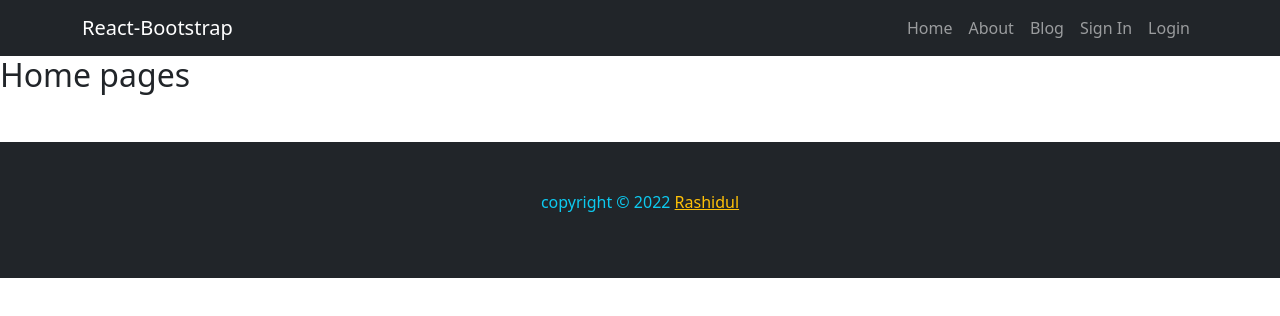
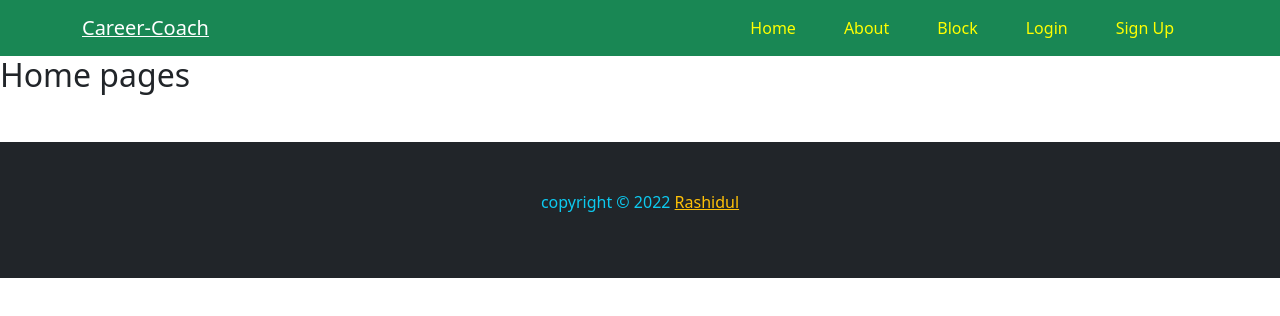
Before and after one commit to rashidul191/career-coach, a React (Create React App) app: page / in a window 1280 px wide. Shown: the top 316 px of the page. Built offline with nearby package versions, Linux system fonts and the light colour scheme; the HTML template or start-up script is replaced by a standard one.

Commit message:
firebase confige and .env.local file created

```diff
--- a/package.json
+++ b/package.json
@@ -7,6 +7,7 @@
     "@testing-library/react": "^13.3.0",
     "@testing-library/user-event": "^13.5.0",
     "bootstrap": "^5.1.3",
+    "firebase": "^9.8.3",
     "react": "^18.1.0",
     "react-bootstrap": "^2.4.0",
     "react-dom": "^18.1.0",
--- /dev/null
+++ b/src/Page/Shared/Header/CustomLink/CustomLink.js
@@ -0,0 +1,23 @@
+import React from "react";
+import { Link, useMatch, useResolvedPath } from "react-router-dom";
+
+const CustomLink = ({ children, to, ...props }) => {
+  let resolved = useResolvedPath(to);
+  let match = useMatch({ path: resolved.pathname, end: true });
+  return (
+    <div>
+      <Link
+        style={{
+          textDecoration: match ? "underline" : "none",
+          color: match ? "white" : "yellow",
+        }}
+        to={to}
+        {...props}
+      >
+        {children}
+      </Link>
+    </div>
+  );
+};
+
+export default CustomLink;
--- a/src/Page/Shared/Header/Header.js
+++ b/src/Page/Shared/Header/Header.js
@@ -1,21 +1,38 @@
 import React from "react";
 import { Navbar, Container, Nav } from "react-bootstrap";
+import CustomLink from "./CustomLink/CustomLink";
 
 const Header = () => {
   return (
-    <Navbar collapseOnSelect expand="lg" bg="dark" variant="dark">
+    <Navbar sticky="top" collapseOnSelect expand="lg" bg="success" variant="dark">
       <Container>
-        <Navbar.Brand href="#home">React-Bootstrap</Navbar.Brand>
+        <CustomLink to="/">
+          {" "}
+          <Navbar.Brand>Career-Coach</Navbar.Brand>
+        </CustomLink>
         <Navbar.Toggle aria-controls="responsive-navbar-nav" />
         <Navbar.Collapse id="responsive-navbar-nav">
           <Nav className="ms-auto">
-            <Nav.Link href="#features">Home</Nav.Link>
-            <Nav.Link href="#pricing">About</Nav.Link>
-            <Nav.Link href="#features">Blog</Nav.Link>
-            <Nav.Link href="#pricing">Sign In</Nav.Link>
-            <Nav.Link href="#pricing">Login</Nav.Link>
+            <Nav.Link className="mx-3">
+              {" "}
+              <CustomLink to="/home">Home</CustomLink>{" "}
+            </Nav.Link>
+            <Nav.Link className="mx-3">
+              <CustomLink to="/about">About</CustomLink>
+            </Nav.Link>
+
+            <Nav.Link className="mx-3">
+              <CustomLink to="/block">Block</CustomLink>
+            </Nav.Link>
+
+            <Nav.Link className="mx-3">
+              <CustomLink to="/login">Login</CustomLink>
+            </Nav.Link>
+
+            <Nav.Link className="mx-3">
+              <CustomLink to="/registration">Sign Up</CustomLink>
+            </Nav.Link>
           </Nav>
-
         </Navbar.Collapse>
       </Container>
     </Navbar>
```
Also changed, not shown: src/Page/Home/Banner/Banner.js (added, +11 -0 lines), src/Page/Shared/Footer/Footer.js (+16 -7 lines), src/firebase.init.js (added, +29 -0 lines), 1 other file (tests, documents, lock files or other folders).
